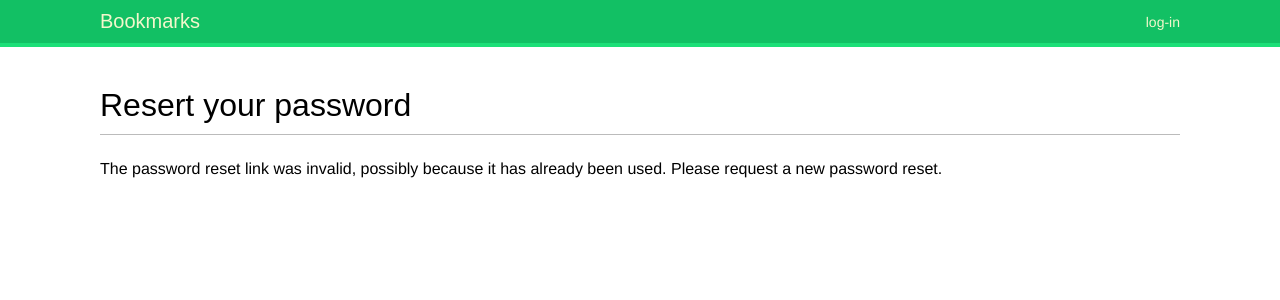
After one commit to dacavcosta/bookmarks_app_django_by_example, a Django app: page /account/reset/1/1/ in a window 1280 px wide. The commit adds this page. Shown: the top 300 px of the page. Run offline with Django 3.2, Linux system fonts and the light colour scheme; some web fonts are replaced.

Commit message:
Password reset Added password reset paths to urls.py Created password reset tamplates in templates/registration/ included link to password reset in templates/registration/login.html Added EMAIL_BACKEND setup to use django console to mock send email in settings.py

```diff
--- a/bookmarks/account/templates/registration/login.html
+++ b/bookmarks/account/templates/registration/login.html
@@ -19,5 +19,6 @@
             <input type="hidden" name="next" value="{{ next }}" />
             <p><input type="submit" value="Log in"></p>
         </form>
+        <p><a href="{% url "password_reset" %}">Forgotten your password?</a></p>
     </div>
 {% endblock %}
--- /dev/null
+++ b/bookmarks/account/templates/registration/password_reset_confirm.html
@@ -0,0 +1,17 @@
+{% extends "base.html" %}
+
+{% block title %}Reset your password{% endblock %}
+
+{% block content %}
+    <h1>Resert your password</h1>
+    {% if validlink %}
+        <p>Please enter your new password twice:</p>
+        <form method="post">
+            {{ form.as_p }}
+            {% csrf_token %}
+            <p><input type="submit" value="Send e-mail"></p>
+        </form>
+    {% else %}
+        <p>The password reset link was invalid, possibly because it has already been used. Please request a new password reset.</p>
+    {% endif %}
+{% endblock %}
--- /dev/null
+++ b/bookmarks/account/templates/registration/password_reset_email.html
@@ -0,0 +1,3 @@
+Someone asked for password reset for email {{ email }}. Follow the link below:
+{{ protocol }}://{{ domain }}{% url "password_reset_confirm" uidb64=uid token=token %}
+Your username, in case you've forgotten: {{ user.get_username }}
--- a/bookmarks/account/urls.py
+++ b/bookmarks/account/urls.py
@@ -8,5 +8,9 @@ urlpatterns = [
     path('login/', auth_views.LoginView.as_view(), name='login'),
     path('logout/', auth_views.LogoutView.as_view(), name='logout'),
     path('password_change/', auth_views.PasswordChangeView.as_view(), name='password_change'),
-    path('password_change/done', auth_views.PasswordChangeDoneView.as_view(), name='password_change_done'),
+    path('password_change/done/', auth_views.PasswordChangeDoneView.as_view(), name='password_change_done'),
+    path('password_reset', auth_views.PasswordResetView.as_view(), name='password_reset'),
+    path('password_reset/done/', auth_views.PasswordResetDoneView.as_view(), name='password_reset_done'),
+    path('reset/<uidb64>/<token>/', auth_views.PasswordResetConfirmView.as_view(), name='password_reset_confirm'),
+    path('reset/done/', auth_views.PasswordResetCompleteView.as_view(), name='password_reset_complete'),
 ]
--- a/bookmarks/bookmarks/settings.py
+++ b/bookmarks/bookmarks/settings.py
@@ -123,3 +123,5 @@ STATIC_URL = '/static/'
 LOGIN_REDIRECT_URL = 'dashboard'
 LOGIN_URL = 'login'
 LOGOUT_URL = 'logout'
+
+EMAIL_BACKEND = 'django.core.mail.backends.console.EmailBackend'
```
Also changed, not shown: bookmarks/account/templates/registration/password_reset_complete.html (added, +8 -0 lines), bookmarks/account/templates/registration/password_reset_done.html (added, +9 -0 lines), bookmarks/account/templates/registration/password_reset_form.html (added, +13 -0 lines).
